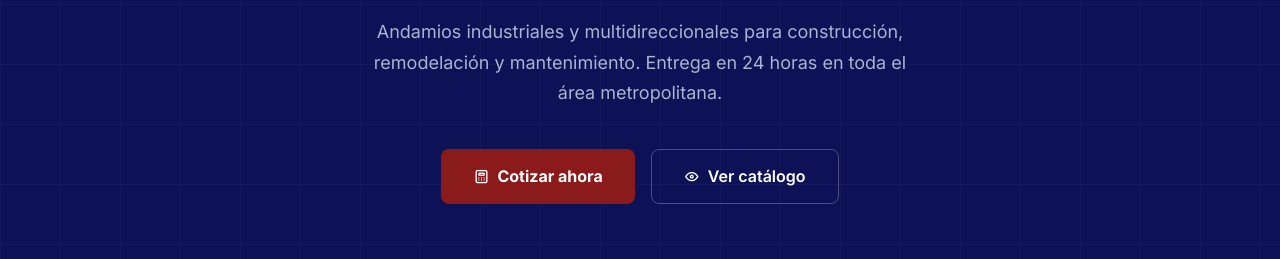
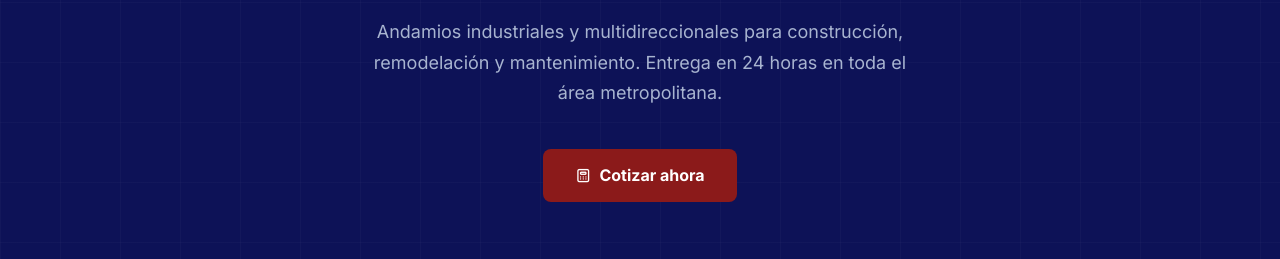
Before and after one commit to andamiosmarlun/Marlun, a plain HTML site: page index.html in a window 1280 px wide. Shown: the part 656-915 px from the top of the page. Drawn offline with nearby package versions, Linux system fonts and the light colour scheme; a web font is replaced by a local one.

Commit message:
Update index.html

```diff
--- a/index.html
+++ b/index.html
@@ -221,10 +221,11 @@
     <h1>Renta de<br/><span>Andamios</span><br/>Profesional</h1>
     <p class="hero-tagline">"Un Servicio Excepcional"</p>
     <p class="hero-sub">Andamios industriales y multidireccionales para construcción, remodelación y mantenimiento. Entrega en 24 horas en toda el área metropolitana.</p>
-    <div class="hero-actions">
-      <a href="#cotizador" class="btn-primary"><i class="ti ti-calculator"></i> Cotizar ahora</a>
-      <a href="#productos" class="btn-secondary"><i class="ti ti-eye"></i> Ver catálogo</a>
-    </div>
+   <div class="hero-actions">
+  <a href="#cotizador" class="btn-primary">
+    <i class="ti ti-calculator"></i> Cotizar ahora
+  </a>
+</div>
     <div class="hero-stats">
       <div class="stat">
         <div class="stat-n">15<span>+</span></div>
```
